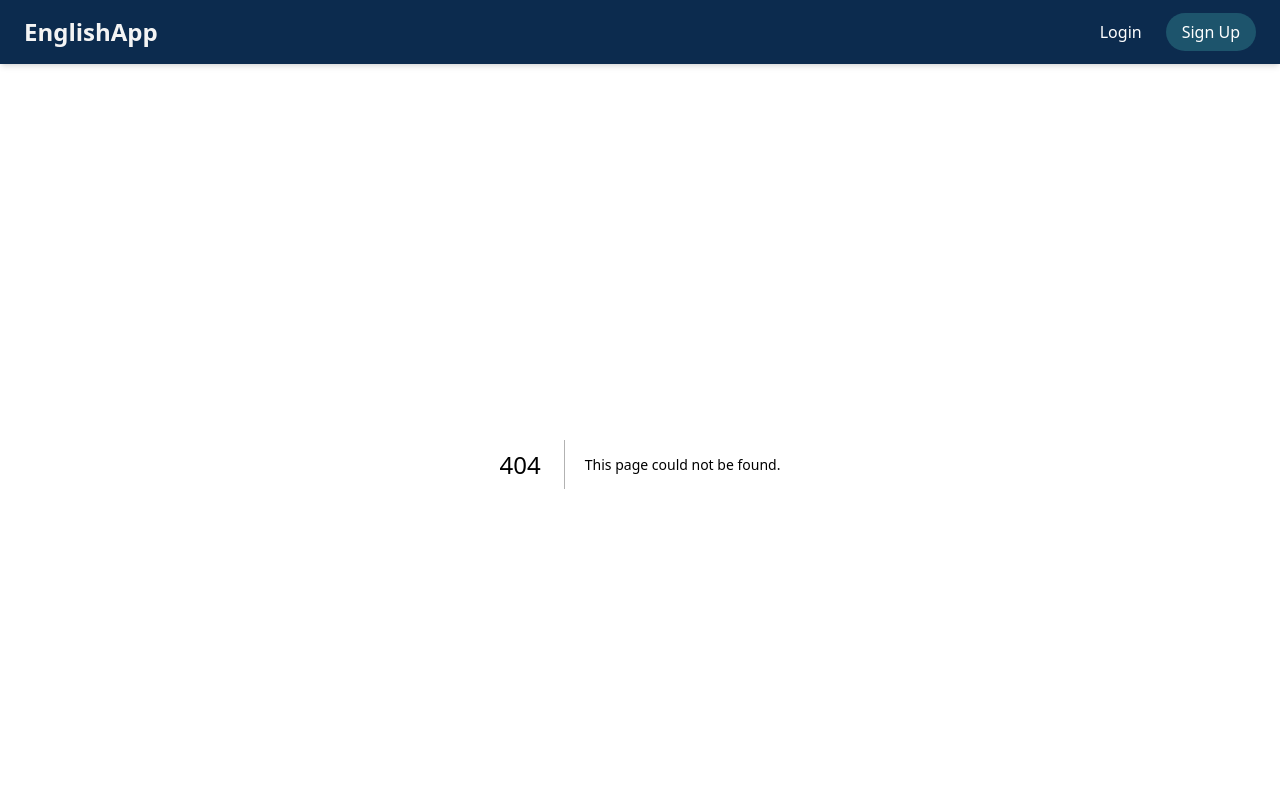
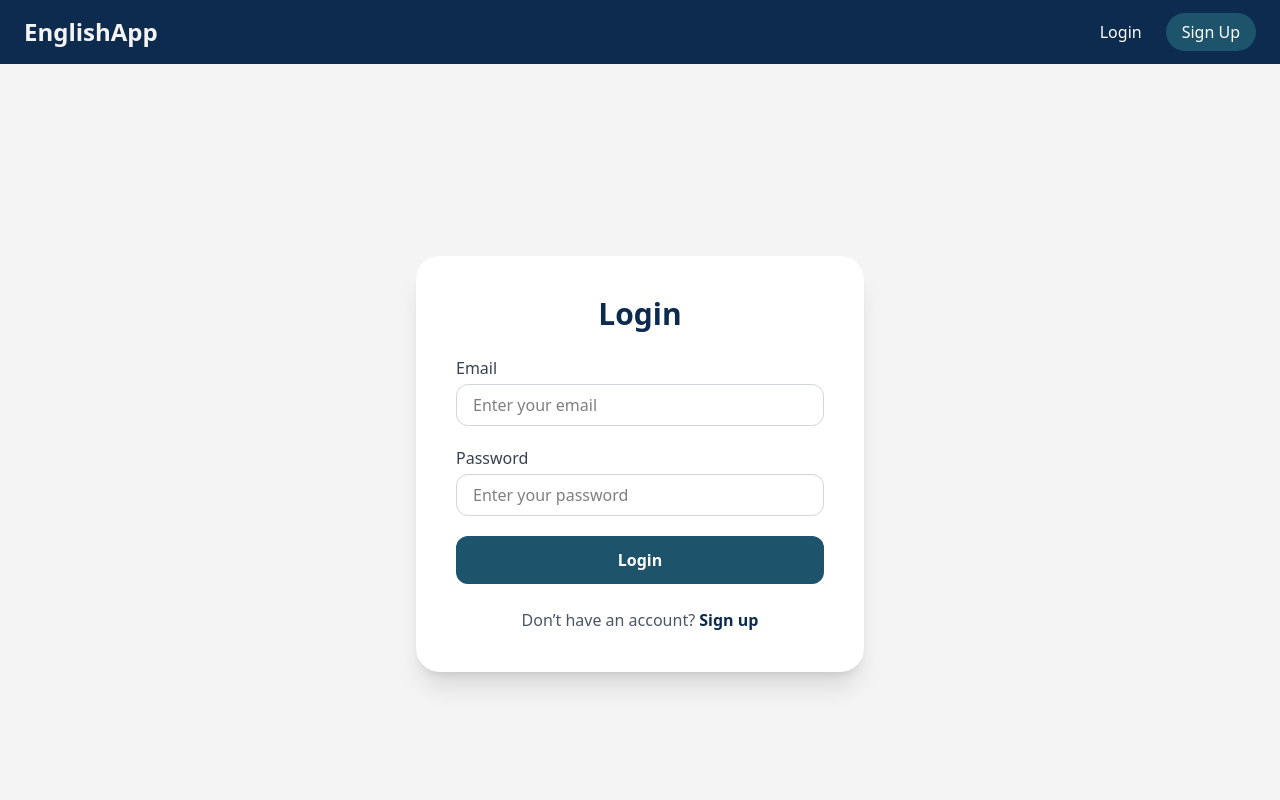
Before and after one commit to EbrerRamen/english_learning_webapp, a Next.js app: page /login in a window 1280 px wide. Before the commit this address had no page. Shown: the top 800 px of the page. Built offline with nearby package versions, Linux system fonts and the light colour scheme.

Commit message:
added login form

```diff
--- /dev/null
+++ b/app/login/page.js
@@ -0,0 +1,105 @@
+"use client";
+import { useState } from "react";
+import { useRouter } from "next/navigation";
+import Link from "next/link";
+
+export default function LoginPage() {
+  const router = useRouter();
+  const [email, setEmail] = useState("");
+  const [password, setPassword] = useState("");
+  const [error, setError] = useState("");
+  const [loading, setLoading] = useState(false);
+
+  const handleLogin = async (e) => {
+    e.preventDefault();
+    setError("");
+    setLoading(true);
+
+    try {
+      const res = await fetch("/api/auth/login", {
+        method: "POST",
+        headers: { "Content-Type": "application/json" },
+        body: JSON.stringify({ email, password }),
+      });
+
+      const data = await res.json();
+
+      if (!res.ok) {
+        setError(data.error || "Login failed");
+        setLoading(false);
+        return;
+      }
+
+      // If login success, redirect
+      router.push("/");
+    } catch (err) {
+      setError("Something went wrong.");
+      setLoading(false);
+    }
+  };
+
+  return (
+    <div className="min-h-screen flex items-center justify-center bg-[#F4F4F4] px-4">
+      <div className="bg-white shadow-xl rounded-3xl p-10 max-w-md w-full">
+        <h2 className="text-3xl font-bold text-center text-[#0C2B4E] mb-6">
+          Login
+        </h2>
+
+        {error && (
+          <p className="text-red-600 text-center mb-4 bg-red-100 py-2 rounded">
+            {error}
+          </p>
+        )}
+
+        <form onSubmit={handleLogin} className="space-y-5">
+          {/* Email */}
+          <div>
+            <label className="block text-gray-700 font-medium mb-1">
+              Email
+            </label>
+            <input
+              type="email"
+              className="w-full border border-gray-300 rounded-xl px-4 py-2 focus:outline-none focus:ring-2 focus:ring-[#1D546C]"
+              placeholder="Enter your email"
+              value={email}
+              onChange={(e) => setEmail(e.target.value)}
+              required
+            />
+          </div>
+
+          {/* Password */}
+          <div>
+            <label className="block text-gray-700 font-medium mb-1">
+              Password
+            </label>
+            <input
+              type="password"
+              className="w-full border border-gray-300 rounded-xl px-4 py-2 focus:outline-none focus:ring-2 focus:ring-[#1D546C]"
+              placeholder="Enter your password"
+              value={password}
+              onChange={(e) => setPassword(e.target.value)}
+              required
+            />
+          </div>
+
+          {/* Submit */}
+          <button
+            type="submit"
+            disabled={loading}
+            className="w-full bg-[#1D546C] hover:bg-[#0C2B4E] text-white py-3 rounded-xl font-semibold transition"
+          >
+            {loading ? "Logging in..." : "Login"}
+          </button>
+        </form>
+
+        {/* Redirect link */}
+        <p className="text-center text-gray-600 mt-6">
+          Don’t have an account?{" "}
+          <Link href="/register" className="text-[#0C2B4E] font-semibold hover:underline">
+            Sign up
+          </Link>
+        </p>
+      </div>
+    </div>
+  );
+}
```
